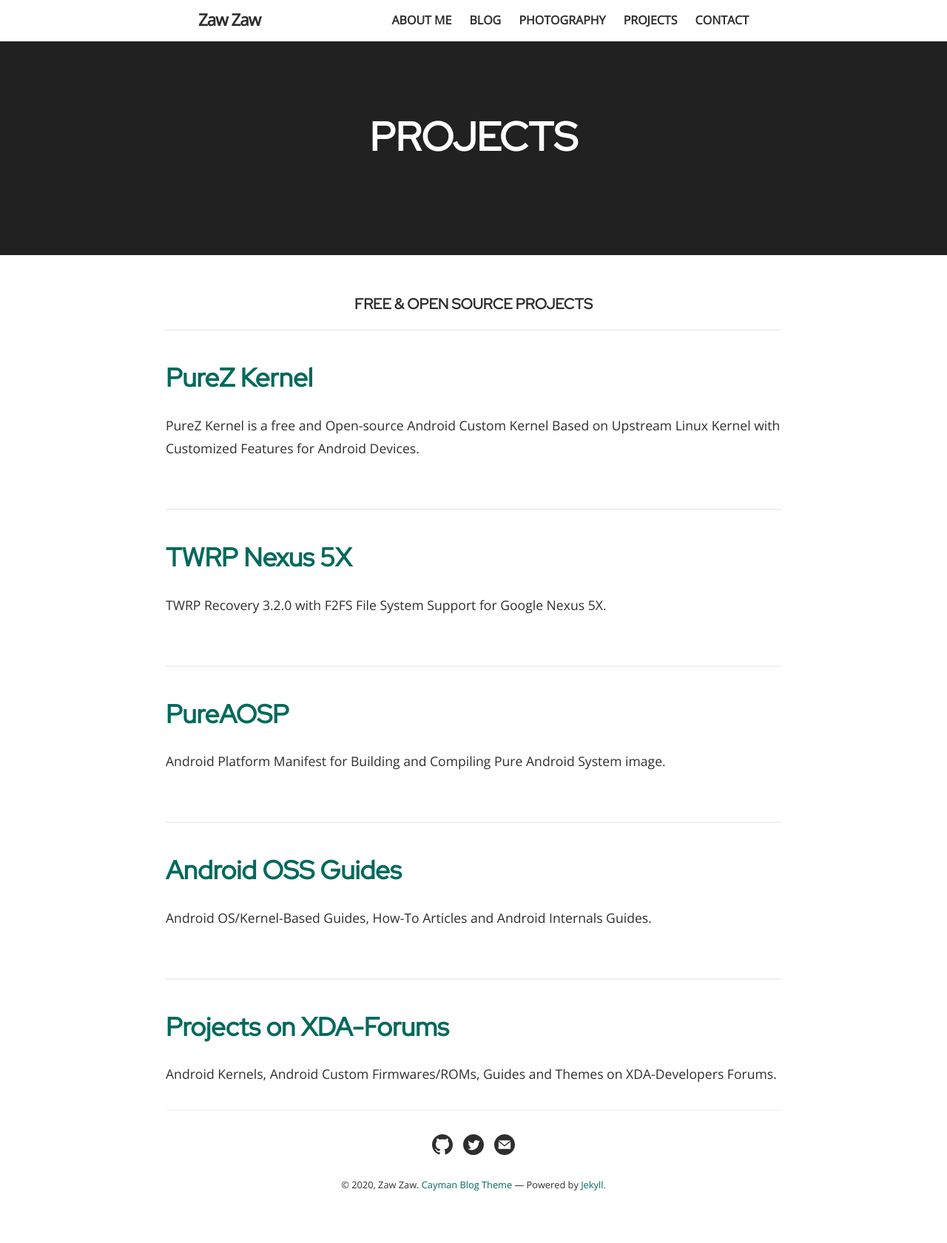
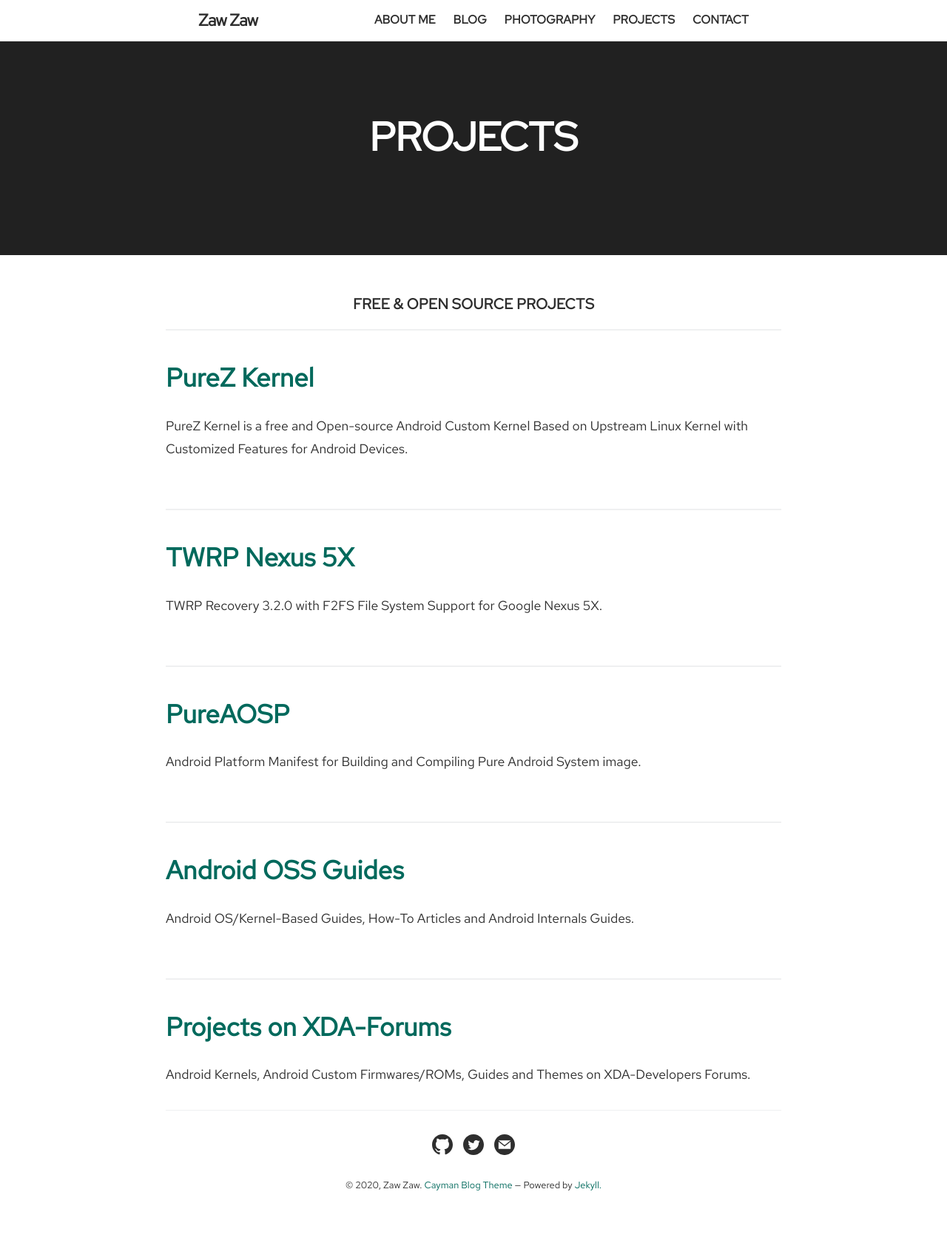
Before and after one commit to zawzaww/zawzaww.github.io, a Jekyll site: the page built from projects.html, in a window 1280 px wide. Shown: the whole page at 74% size. Built offline with Jekyll 4.4.1, drawn with Linux system fonts in a browser that asks for light colours.

Commit message:
_layouts: _sass: Add Red Hat Text font family for body font

```diff
--- a/_layouts/default.html
+++ b/_layouts/default.html
@@ -56,7 +56,7 @@
     <meta name="robots" content="noarchive">
 
     <link href="https://fonts.googleapis.com/css2?family=Red+Hat+Display&display=swap" rel="stylesheet" type='text/css'>
-    <link href="https://fonts.googleapis.com/css2?family=Open+Sans&display=swap" rel="stylesheet">
+    <link href="https://fonts.googleapis.com/css2?family=Red+Hat+Text&display=swap" rel="stylesheet">
     <link rel="stylesheet" href="{{ '/assets/css/style.css?v=' | append: site.github.build_revision | relative_url }}">
   </head>
 
--- a/_sass/jekyll-theme-cayman-blog.scss
+++ b/_sass/jekyll-theme-cayman-blog.scss
@@ -28,7 +28,7 @@
 body {
   padding: 0;
   margin: 0;
-  font-family: "Open Sans", "Helvetica Neue", Helvetica, Arial, sans-serif;
+  font-family: "Red Hat Text", "Helvetica Neue", Helvetica, Arial, sans-serif;
   font-size: 18px;
   font-weight: normal;
   line-height: 1.8;
@@ -36,6 +36,7 @@
 }
 
 body {
+  height: 100%;
   font-size: 100%;
 }
 
--- a/_sass/normalize.scss
+++ b/_sass/normalize.scss
@@ -134,26 +134,22 @@
 
 h1 {
   font-size: 45px;
-  font-family: "Red Hat Display", "Helvetica Neue", Helvetica, Arial, sans-serif;
   font-weight: bold;
   margin: 0.67em 0;
 }
 
 h2 {
   font-size: 35px;
-  font-family: "Red Hat Display", "Helvetica Neue", Helvetica, Arial, sans-serif;
   font-weight: bold;
 }
 
 h3 {
   font-size: 25px;
-  font-family: "Red Hat Display", "Helvetica Neue", Helvetica, Arial, sans-serif;
   font-weight: bold;
 }
 
 h4 {
   font-size: 20px;
-  font-family: "Red Hat Display", "Helvetica Neue", Helvetica, Arial, sans-serif;
   font-weight: bold;
 }
 
```
